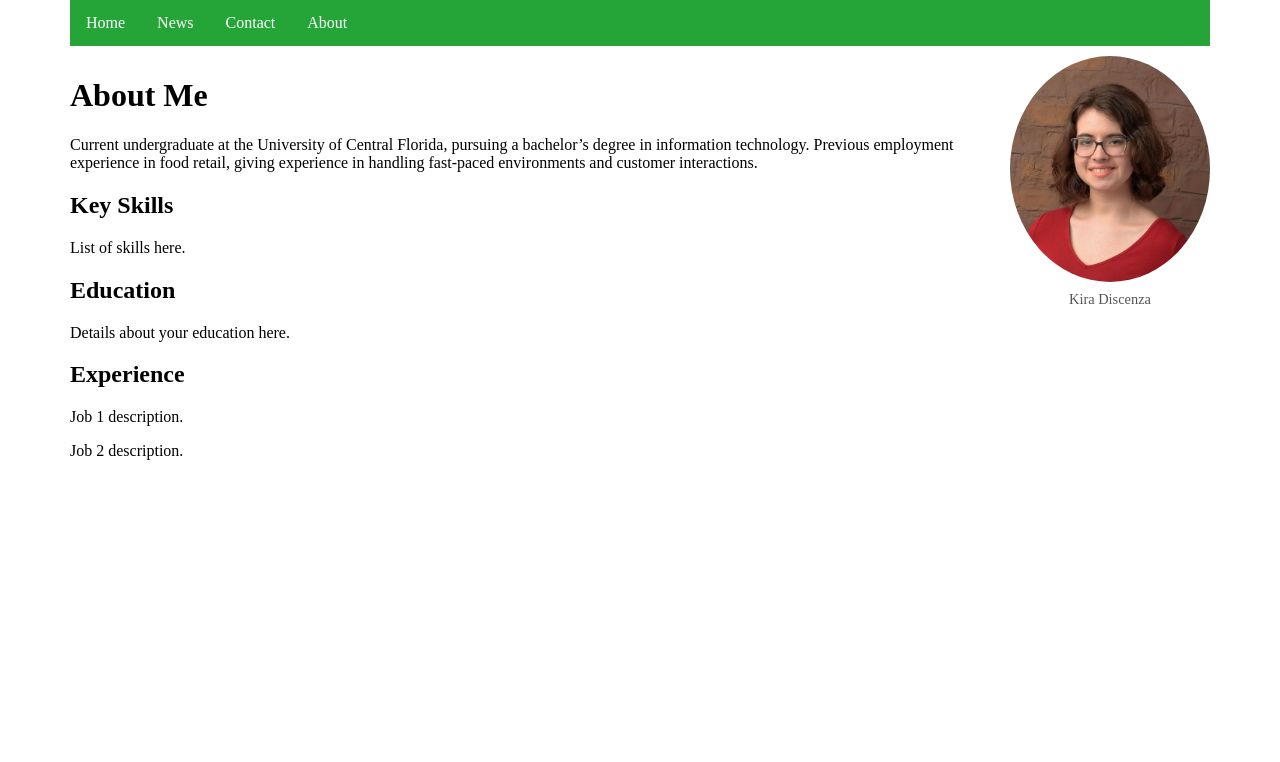
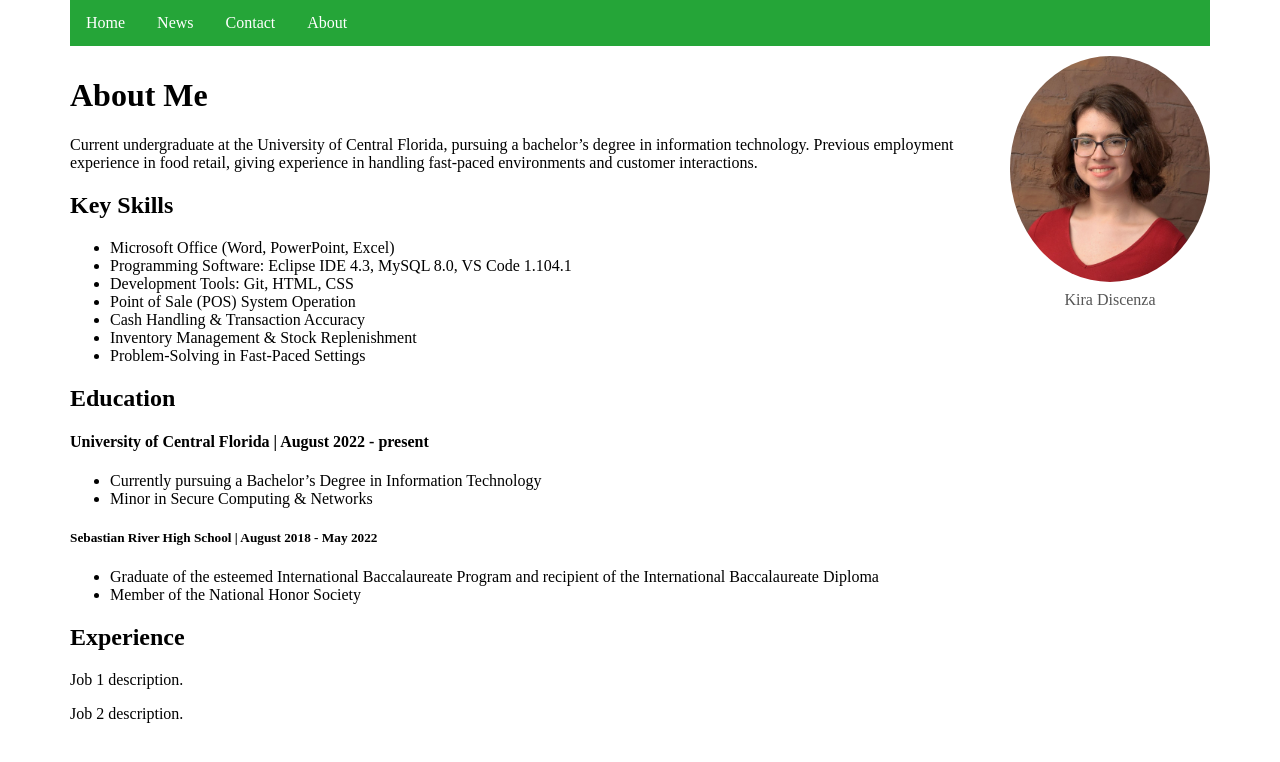
Before and after one commit to KiraDisc/KiraDisc.github.io, a plain HTML site: page index.html in a window 1280 px wide. Drawn offline with Linux system fonts and the light colour scheme.

Commit message:
adding info

```diff
--- a/index.html
+++ b/index.html
@@ -31,10 +31,28 @@
     <p>Current undergraduate at the University of Central Florida, pursuing a bachelor’s degree in information technology. Previous employment experience in food retail, giving experience in handling fast-paced environments and customer interactions. </p>
 
     <h2>Key Skills</h2>
-    <p>List of skills here.</p>
+    <ul>
+        <li>Microsoft Office (Word, PowerPoint, Excel)</li>
+        <li>Programming Software: Eclipse IDE 4.3, MySQL 8.0, VS Code 1.104.1</li>
+        <li>Development Tools: Git, HTML, CSS</li>
+        <li>Point of Sale (POS) System Operation</li>
+        <li>Cash Handling & Transaction Accuracy</li>
+        <li>Inventory Management & Stock Replenishment</li>
+        <li>Problem-Solving in Fast-Paced Settings</li>
+    </ul>
 
     <h2>Education</h2>
-    <p>Details about your education here.</p>
+    <h4>University of Central Florida | August 2022 - present</h4>
+    <ul>
+        <li>Currently pursuing a Bachelor’s Degree in Information Technology</li>
+        <li>Minor in Secure Computing & Networks</li>
+    </ul>
+
+    <h5>Sebastian River High School | August 2018 - May 2022</h5>
+    <ul>
+        <li>Graduate of the esteemed International Baccalaureate Program and recipient of the International Baccalaureate Diploma</li>
+        <li>Member of the National Honor Society</li>
+    </ul>
 
     <h2>Experience</h2>
     <p>Job 1 description.</p>
--- a/styles.css
+++ b/styles.css
@@ -39,7 +39,7 @@ body {
 
 /* Caption styling */
 .caption {
-  font-size: 0.9em;
+  font-size: 2 em;
   color: #555;
   margin-top: 5px;
 }
```
